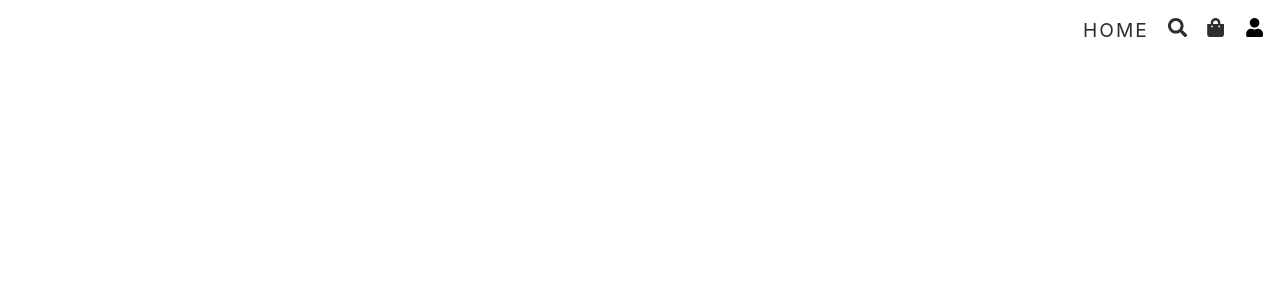
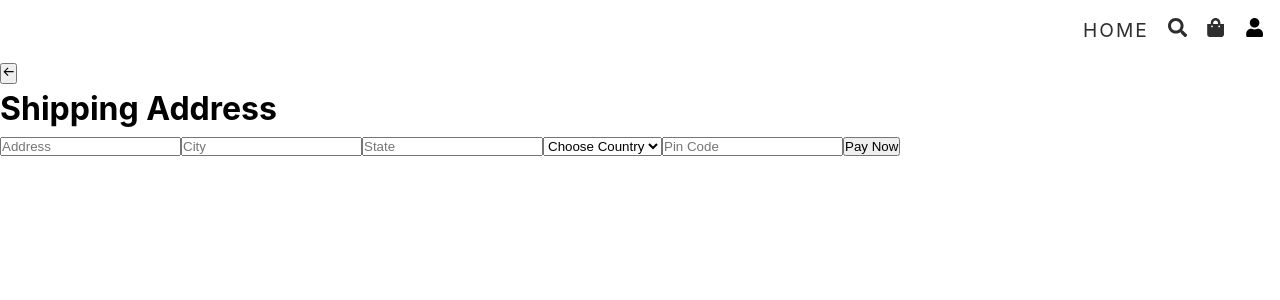
Before and after one commit to sanglap13/cart-baazar-frontend, a React (Vite) app: page /shipping in a window 1280 px wide. Before the commit this address had no page. Shown: the top 300 px of the page. Built offline with nearby package versions, Linux system fonts and the light colour scheme.

Commit message:
feat: add shoppingPage W.I.P.

```diff
--- a/src/App.tsx
+++ b/src/App.tsx
@@ -36,6 +36,7 @@
 const Home = lazy(() => import("./components/pages/home/Home"));
 const Search = lazy(() => import("./components/pages/search/Search"));
 const Cart = lazy(() => import("./components/pages/cart/Cart"));
+const Shipping = lazy(() => import("./components/pages/shipping/Shipping"));
 
 const App = () => {
   return (
@@ -48,6 +49,11 @@
           <Route path="/" element={<Home />} />
           <Route path="/search" element={<Search />} />
           <Route path="/cart" element={<Cart />} />
+
+          {/* Logged In User Routes */}
+          <Route>
+            <Route path="/shipping" element={<Shipping />} />
+          </Route>
 
           {/* admin routes*/}
 
--- a/src/components/pages/index.ts
+++ b/src/components/pages/index.ts
@@ -1,3 +1,4 @@
 export { default as Home } from "./home/Home";
 export { default as Search } from "./search/Search";
 export { default as Cart } from "./cart/Cart";
+export { default as Shipping } from "./shipping/Shipping";
--- /dev/null
+++ b/src/components/pages/shipping/Shipping.tsx
@@ -0,0 +1,83 @@
+import React, { ChangeEvent, useState } from "react";
+import { BiArrowBack } from "react-icons/bi";
+import { useNavigate } from "react-router-dom";
+
+const Shipping = () => {
+  const [shippingInfo, setShippingInfo] = useState({
+    address: "",
+    city: "",
+    state: "",
+    country: "",
+    pinCode: "",
+  });
+  const navigate = useNavigate();
+
+  const handleShippingFormChange = (
+    e: ChangeEvent<HTMLInputElement | HTMLSelectElement>
+  ) => {
+    setShippingInfo((prev) => ({ ...prev, [e.target.name]: e.target.value }));
+  };
+  return (
+    <div className="shipping">
+      <button className="back-btn" onClick={() => navigate("/cart")}>
+        <BiArrowBack />
+      </button>
+
+      <form
+      //   onSubmit={submitHandler}
+      >
+        <h1>Shipping Address</h1>
+
+        <input
+          required
+          type="text"
+          placeholder="Address"
+          name="address"
+          value={shippingInfo.address}
+          onChange={handleShippingFormChange}
+        />
+
+        <input
+          required
+          type="text"
+          placeholder="City"
+          name="city"
+          value={shippingInfo.city}
+          onChange={handleShippingFormChange}
+        />
+
+        <input
+          required
+          type="text"
+          placeholder="State"
+          name="state"
+          value={shippingInfo.state}
+          onChange={handleShippingFormChange}
+        />
+
+        <select
+          name="country"
+          required
+          value={shippingInfo.country}
+          onChange={handleShippingFormChange}
+        >
+          <option value="">Choose Country</option>
+          <option value="india">India</option>
+        </select>
+
+        <input
+          required
+          type="number"
+          placeholder="Pin Code"
+          name="pinCode"
+          value={shippingInfo.pinCode}
+          onChange={handleShippingFormChange}
+        />
+
+        <button type="submit">Pay Now</button>
+      </form>
+    </div>
+  );
+};
+
+export default Shipping;
```
